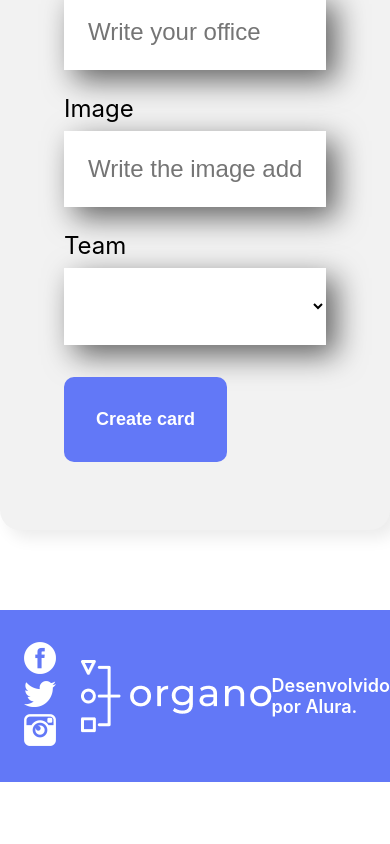
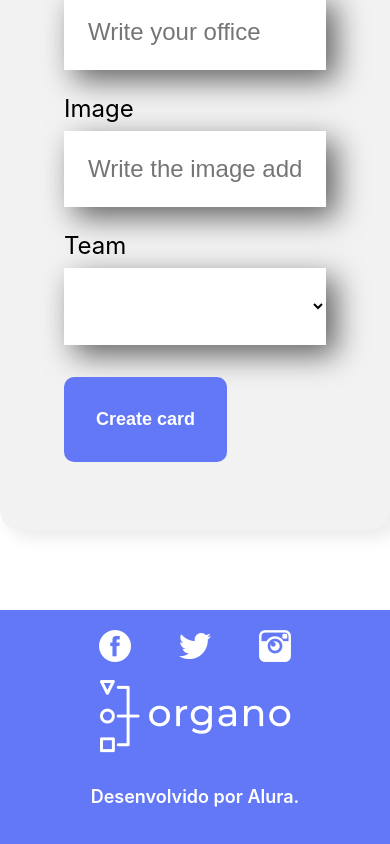
Before and after one commit to hesfra/organoApp, a React (Create React App) app: page / in a window 390 px wide. Shown: the part 581-1425 px from the top of the page. Before the commit the page ends 1363 px from the top, so only its background shows below. Built offline with nearby package versions, Linux system fonts and the light colour scheme; the HTML template or start-up script is replaced by a standard one.

Commit message:
correção footer mobile

```diff
--- a/src/components/Footer/Footer.css
+++ b/src/components/Footer/Footer.css
@@ -15,3 +15,20 @@
     font-weight: 600;
     font-size: 18px;
 }
+ @media screen and (min-width:0) {
+    footer{
+        display: flex;
+        flex-direction: column;
+        height: 50vw;
+        justify-content: space-between;
+        padding: 5% 0;
+    }
+ }
+ @media screen and (min-width:768px) {
+    footer{
+    display: flex;
+    justify-content: space-around;
+    padding: 32px 0;
+    flex-direction: row;
+    height:auto;
+ }}
```
